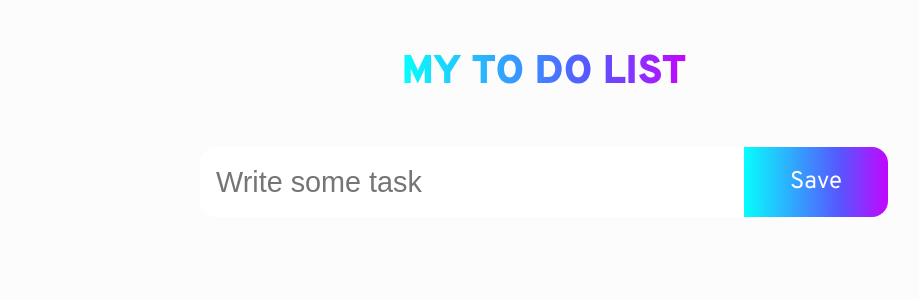
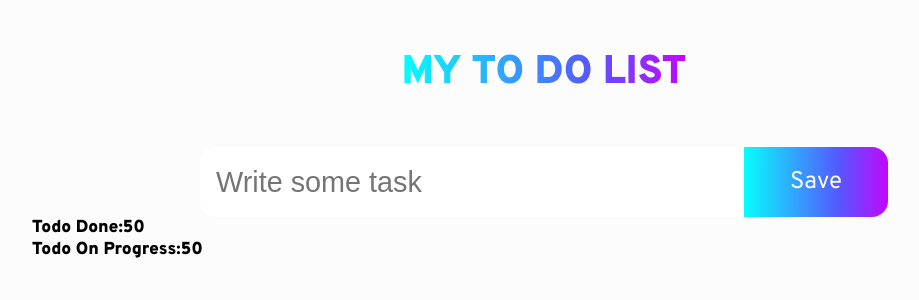
Before and after one commit to DanielRPTI/My-ToDo-List-2.0, a plain HTML site: page index.html in a window 1280 px wide. Shown: the whole page, without its empty margins (96-1015 px from the left). Drawn offline with nearby package versions, Linux system fonts and the light colour scheme.

Commit message:
Insert new contents to show task

```diff
--- a/index.html
+++ b/index.html
@@ -14,6 +14,15 @@
         <button id="btn-save">Save</button>
     </div>
 
+    <div class="content-toDo-task">
+        <div class="info-to-do">
+            <h2 id="to-do-done">Todo Done:50</h2>
+            <h2 id="to-do-prog">Todo On Progress:50</h2>
+        </div>
+        <div class="view-task">
+
+        </div>
+    </div>
 </body>
 <script src="script.js"></script>
 <script src="https://unpkg.com/ionicons@latest/dist/ionicons.js"></script>
--- a/style.css
+++ b/style.css
@@ -13,6 +13,7 @@
     --linear-gradient: linear-gradient(270.16deg, #CC00FF -2.84%, #5756FF 33.42%, #07FDFD 99.91%);
     --taskDone-icon: #05FF00;
     --font-color: #5A5A5A;
+    --border-box: #D9D9D9;
     --color-box: #FFFFFF;
 }
 
@@ -72,6 +73,9 @@ body{
     border-style: none;
 
 }
+#input-new-task:focus{
+    outline: none;
+}
 
 #btn-save{
     display: flex;
@@ -93,5 +97,16 @@ body{
     font-weight: 400;
     line-height: 2.4rem;
     color: #FFFFFF;
+}
 
+/*Infos Todo and tasks adds*/
+.content-toDo-task{
+    display: flex;
+    flex-direction: column;
+    align-items: flex-start;
+    padding: 0px;
+    gap: 1.2rem;
+
+    width: 64rem;
+    height: 5rem;
 }
```
